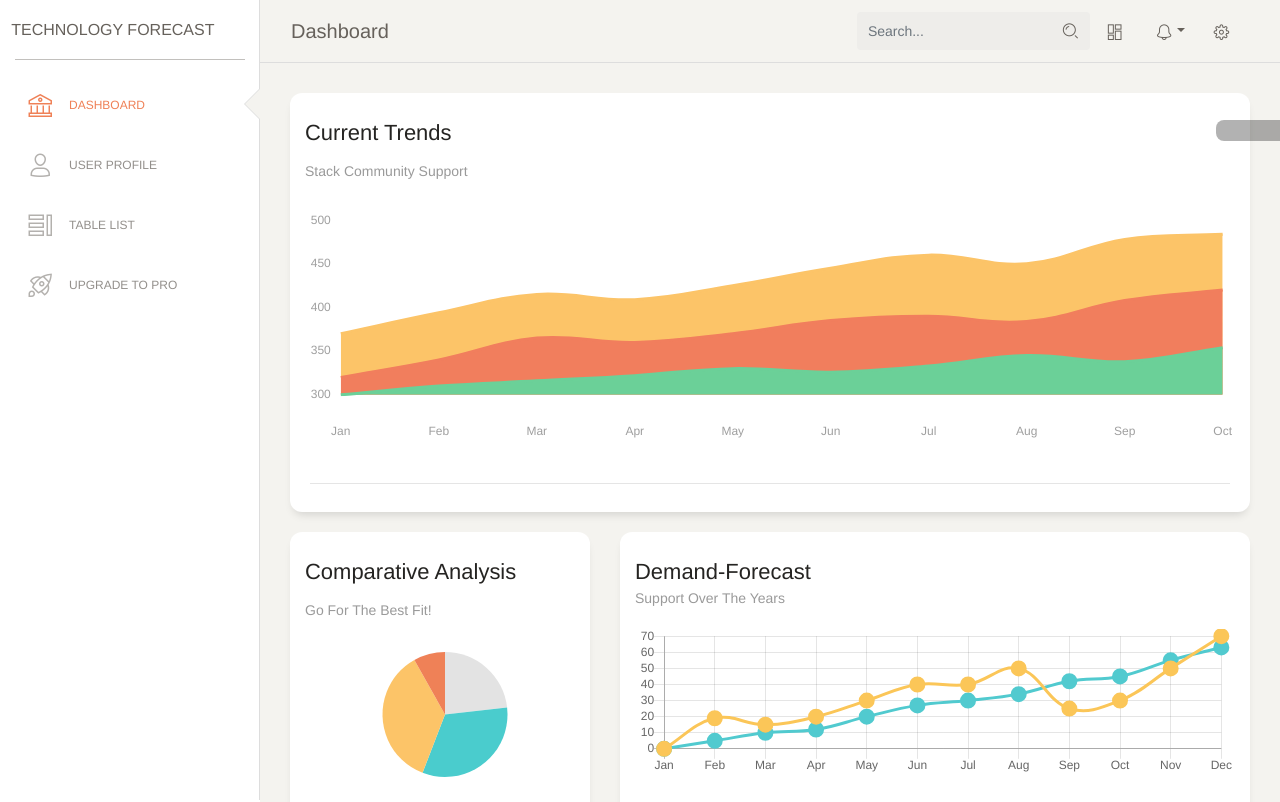
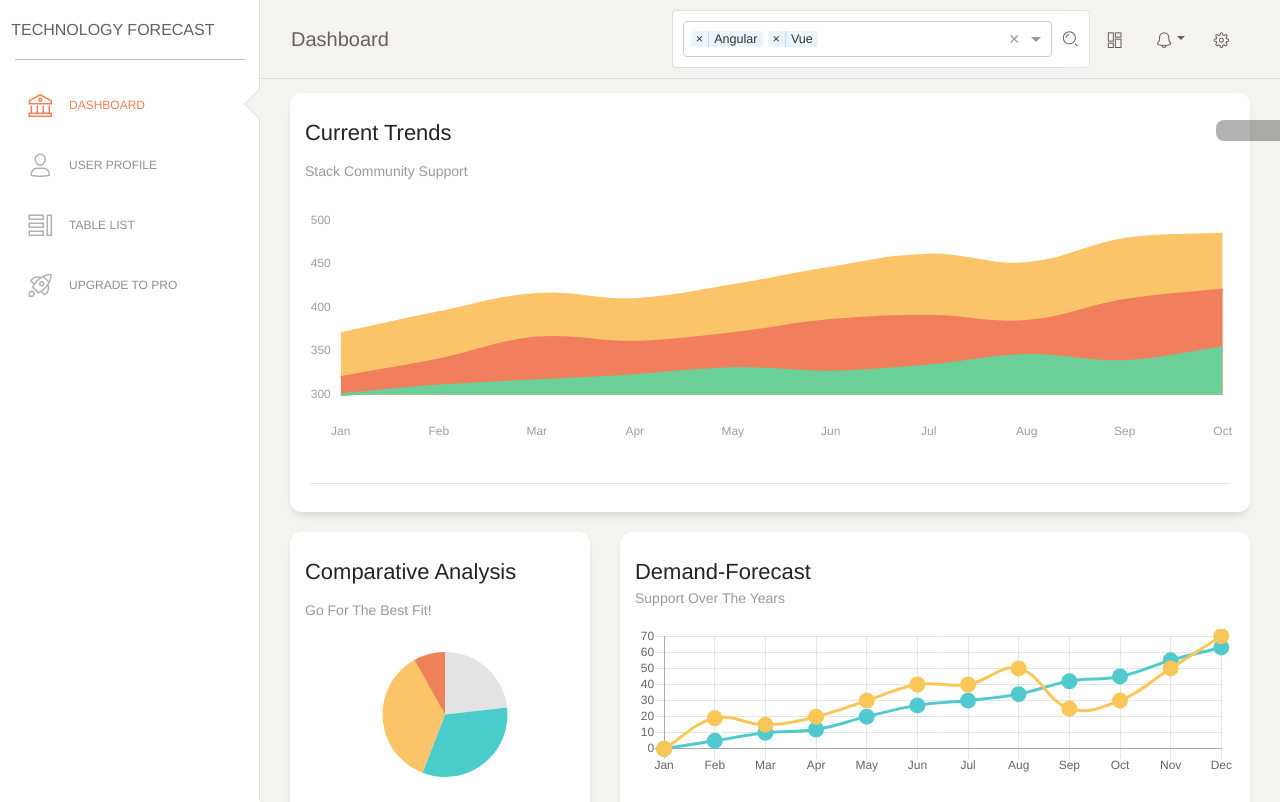
Before and after one commit to vj2050/tech-forecast-1, an Angular app: page /#/dashboard in a window 1280 px wide. Shown: the top 802 px of the page. Built offline with nearby package versions, Linux system fonts and the light colour scheme.

Commit message:
Changes for multi select dropdown

```diff
--- a/package.json
+++ b/package.json
@@ -23,6 +23,7 @@
     "@angular/platform-browser-dynamic": "10.1.5",
     "@angular/router": "10.1.5",
     "@ng-bootstrap/ng-bootstrap": "7.0.0",
+    "@ng-select/ng-select": "^5.0.8",
     "@ngui/map": "0.30.3",
     "@types/googlemaps": "3.39.14",
     "arrive": "2.4.1",
--- a/src/app/shared/navbar/navbar.component.html
+++ b/src/app/shared/navbar/navbar.component.html
@@ -19,11 +19,20 @@
     </button>
     <div class="collapse navbar-collapse justify-content-end" id="collapseExample" [ngbCollapse]="isCollapsed">
       <form>
-        <div class="input-group no-border">
-          <input type="text" value="" class="form-control" placeholder="Search...">
-          <div class="input-group-append">
+        <div class="input-group">
+<!--          <input type="text" value="" class="form-control" placeholder="Search...">-->
+          <ng-select [items]="categories"
+                     bindLabel="name"
+                     appendTo="body"
+                     [multiple]="true"
+                     [(ngModel)]="selected"
+                     class="form-control"
+                     name="test"
+          >
+          </ng-select>
+          <div class="input-group-append" (click)="getSelectedValue()">
             <div class="input-group-text">
-              <i class="nc-icon nc-zoom-split"></i>
+              <i class="nc-icon nc-zoom-split" ></i>
             </div>
           </div>
         </div>
--- a/src/app/shared/navbar/navbar.component.ts
+++ b/src/app/shared/navbar/navbar.component.ts
@@ -1,7 +1,7 @@
-import { Component, OnInit, Renderer2, ViewChild, ElementRef } from '@angular/core';
-import { ROUTES } from '../../sidebar/sidebar.component';
-import { Router } from '@angular/router';
-import { Location} from '@angular/common';
+import {Component, ElementRef, OnInit, Renderer2, ViewChild} from '@angular/core';
+import {ROUTES} from '../../sidebar/sidebar.component';
+import {Router} from '@angular/router';
+import {Location} from '@angular/common';
 
 @Component({
   moduleId: module.id,
@@ -9,42 +9,64 @@ import { Location} from '@angular/common';
   templateUrl: 'navbar.component.html'
 })
 
-export class NavbarComponent implements OnInit{
+export class NavbarComponent implements OnInit {
+  location: Location;
+  public isCollapsed = true;
+  @ViewChild('navbar-cmp', {static: false}) button;
   private listTitles: any[];
-    location: Location;
   private nativeElement: Node;
   private toggleButton;
   private sidebarVisible: boolean;
+  categories = [
+    {id: 1, name: 'Laravel'},
+    {id: 2, name: 'Codeigniter'},
+    {id: 3, name: 'React'},
+    {id: 4, name: 'PHP'},
+    {id: 5, name: 'Angular'},
+    {id: 6, name: 'Vue'},
+    {id: 7, name: 'JQuery', disabled: true},
+    {id: 8, name: 'Javascript'},
+  ];
 
-    public isCollapsed = true;
-    @ViewChild("navbar-cmp", {static: false}) button;
+  selected = [
+    {id: 5, name: 'Angular'},
+    {id: 6, name: 'Vue'}
+  ];
 
-    constructor(location:Location, private renderer : Renderer2, private element : ElementRef, private router: Router) {
+  getSelectedValue(){
+    console.log(this.selected);
+  }
+  constructor(location: Location, private renderer: Renderer2, private element: ElementRef, private router: Router) {
     this.location = location;
     this.nativeElement = element.nativeElement;
     this.sidebarVisible = false;
   }
 
-    ngOnInit(){
+
+  ngOnInit() {
+
     this.listTitles = ROUTES.filter(listTitle => listTitle);
-        var navbar : HTMLElement = this.element.nativeElement;
+    var navbar: HTMLElement = this.element.nativeElement;
     this.toggleButton = navbar.getElementsByClassName('navbar-toggle')[0];
     this.router.events.subscribe((event) => {
       this.sidebarClose();
     });
   }
-    getTitle(){
+
+
+  getTitle() {
     var titlee = this.location.prepareExternalUrl(this.location.path());
-      if(titlee.charAt(0) === '#'){
-          titlee = titlee.slice( 1 );
+    if (titlee.charAt(0) === '#') {
+      titlee = titlee.slice(1);
     }
-      for(var item = 0; item < this.listTitles.length; item++){
-          if(this.listTitles[item].path === titlee){
+    for (var item = 0; item < this.listTitles.length; item++) {
+      if (this.listTitles[item].path === titlee) {
         return this.listTitles[item].title;
       }
     }
     return 'Dashboard';
   }
+
   sidebarToggle() {
     if (this.sidebarVisible === false) {
       this.sidebarOpen();
@@ -52,11 +74,12 @@ export class NavbarComponent implements OnInit{
       this.sidebarClose();
     }
   }
+
   sidebarOpen() {
     const toggleButton = this.toggleButton;
     const html = document.getElementsByTagName('html')[0];
-          const mainPanel =  <HTMLElement>document.getElementsByClassName('main-panel')[0];
-          setTimeout(function(){
+    const mainPanel = <HTMLElement>document.getElementsByClassName('main-panel')[0];
+    setTimeout(function () {
       toggleButton.classList.add('toggled');
     }, 500);
 
@@ -66,11 +89,12 @@ export class NavbarComponent implements OnInit{
     }
     this.sidebarVisible = true;
   };
+
   sidebarClose() {
     const html = document.getElementsByTagName('html')[0];
-          const mainPanel =  <HTMLElement>document.getElementsByClassName('main-panel')[0];
+    const mainPanel = <HTMLElement>document.getElementsByClassName('main-panel')[0];
     if (window.innerWidth < 991) {
-            setTimeout(function(){
+      setTimeout(function () {
         mainPanel.style.position = '';
       }, 500);
     }
@@ -78,14 +102,15 @@ export class NavbarComponent implements OnInit{
     this.sidebarVisible = false;
     html.classList.remove('nav-open');
   };
-      collapse(){
+
+  collapse() {
     this.isCollapsed = !this.isCollapsed;
     const navbar = document.getElementsByTagName('nav')[0];
     console.log(navbar);
     if (!this.isCollapsed) {
       navbar.classList.remove('navbar-transparent');
       navbar.classList.add('bg-white');
-        }else{
+    } else {
       navbar.classList.add('navbar-transparent');
       navbar.classList.remove('bg-white');
     }
--- a/src/app/shared/navbar/navbar.module.ts
+++ b/src/app/shared/navbar/navbar.module.ts
@@ -3,11 +3,13 @@ import { CommonModule } from '@angular/common';
 import { RouterModule } from '@angular/router';
 import { NavbarComponent } from './navbar.component';
 import { NgbModule } from '@ng-bootstrap/ng-bootstrap';
+import { NgSelectModule } from '@ng-select/ng-select';
+import {FormsModule} from '@angular/forms';
 
 @NgModule({
-    imports: [ RouterModule, CommonModule, NgbModule ],
+  imports: [RouterModule, CommonModule, NgbModule, NgSelectModule, FormsModule],
     declarations: [ NavbarComponent ],
-    exports: [ NavbarComponent ]
+    exports: [ NavbarComponent ],
 })
 
 export class NavbarModule {}
--- a/src/assets/scss/paper-dashboard.scss
+++ b/src/assets/scss/paper-dashboard.scss
@@ -59,3 +59,4 @@
 @import "paper-dashboard/angular/fixed-plugin";
 
 @import "paper-dashboard/responsive";
+@import "~@ng-select/ng-select/themes/default.theme.css";
```
Also changed, not shown: 1 other file (tests, documents, lock files or other folders). Lines whose indentation alone changed are shown as unchanged.
